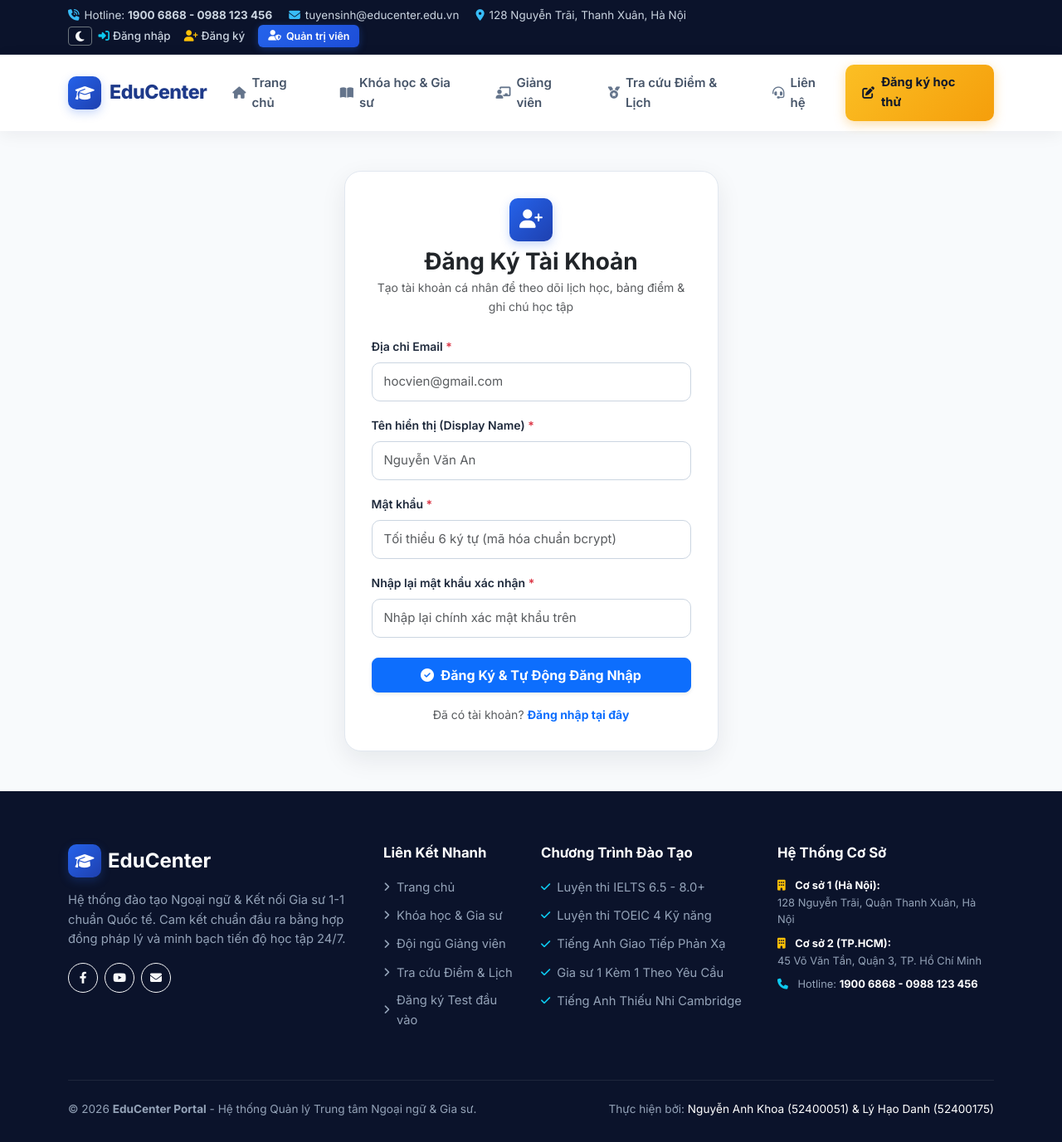
After one commit to NguyenAnhKhoa-ctrl/Language-Center-Websites, a PHP site: page /signup.php in a window 1280 px wide. The commit adds this page. Shown: the whole page at 83% size. Run offline with PHP 8.4, Linux system fonts and the light colour scheme.

Commit message:
feat(auth): implement user login, registration, account activation, and role-based access control

```diff
--- /dev/null
+++ b/includes/auth_check.php
@@ -0,0 +1,106 @@
+<?php
+/**
+ * EDUCENTER - HỆ THỐNG WEBSITE QUẢN LÝ TRUNG TÂM NGOẠI NGỮ & GIA SƯ
+ * File: includes/auth_check.php
+ * Phụ trách (Bổ sung Gói A1 - Nguyễn Anh Khoa - 52400051):
+ * Quản lý phiên đăng nhập (Session Auth), Kích hoạt tài khoản Email, Phân quyền & Tùy chỉnh giao diện
+ */
+
+if (session_status() === PHP_SESSION_NONE) {
+    session_start();
+}
+
+// Danh sách tài khoản mẫu khởi tạo sẵn (Mật khẩu hỗ trợ: "123456" hoặc "password")
+$defaultHash = password_hash('123456', PASSWORD_BCRYPT);
+
+if (!isset($_SESSION['registered_users'])) {
+    $_SESSION['registered_users'] = [
+        'admin@educenter.edu.vn' => [
+            'user_id'       => 1,
+            'username'      => 'admin',
+            'email'         => 'admin@educenter.edu.vn',
+            'display_name'  => 'Quản Trị Viên EduCenter',
+            'password_hash' => $defaultHash,
+            'role'          => 'admin',
+            'avatar'        => 'https://ui-avatars.com/api/?name=Admin+Manager&background=1E40AF&color=fff',
+            'is_activated'  => 1,
+            'theme'         => 'light',
+            'font_size'     => 'medium',
+            'note_color'    => 'default'
+        ],
+        'thaomy.ielts@educenter.edu.vn' => [
+            'user_id'       => 3,
+            'username'      => 'thaomy.ielts',
+            'email'         => 'thaomy.ielts@educenter.edu.vn',
+            'display_name'  => 'Cô Nguyễn Thảo My (IELTS 8.5+)',
+            'password_hash' => $defaultHash,
+            'role'          => 'teacher',
+            'avatar'        => 'https://images.unsplash.com/photo-1573496359142-b8d87734a5a2?auto=format&fit=crop&w=300&q=80',
+            'is_activated'  => 1,
+            'theme'         => 'light',
+            'font_size'     => 'medium',
+            'note_color'    => 'default'
+        ],
+        'nguyenvanan@gmail.com' => [
+            'user_id'       => 6,
+            'username'      => 'hv001',
+            'email'         => 'nguyenvanan@gmail.com',
+            'display_name'  => 'Nguyễn Văn An (HV001)',
+            'password_hash' => $defaultHash,
+            'role'          => 'student',
+            'student_code'  => 'HV001',
+            'avatar'        => 'https://ui-avatars.com/api/?name=Nguyen+Van+An&background=059669&color=fff',
+            'is_activated'  => 1,
+            'theme'         => 'light',
+            'font_size'     => 'medium',
+            'note_color'    => 'default'
+        ]
+    ];
+}
+
+// Xử lý kích hoạt tài khoản qua liên kết xác thực Email (?activate_account=1)
+if (isset($_GET['activate_account']) && $_GET['activate_account'] === '1' && isset($_SESSION['edu_user'])) {
+    $_SESSION['edu_user']['is_activated'] = 1;
+    $userEmail = $_SESSION['edu_user']['email'];
+    if (isset($_SESSION['registered_users'][$userEmail])) {
+        $_SESSION['registered_users'][$userEmail]['is_activated'] = 1;
+    }
+    $_SESSION['activation_flash'] = 'Tài khoản của bạn đã được kích hoạt thành công qua Email!';
+}
+
+/**
+ * Lấy thông tin người dùng đang đăng nhập
+ */
+function getCurrentUser() {
+    return $_SESSION['edu_user'] ?? null;
+}
+
+/**
+ * Kiểm tra mật khẩu đăng nhập (hỗ trợ bcrypt hash + mật khẩu mẫu 123456 / password)
+ */
+function verifyEduPassword($inputPassword, $storedHash) {
+    if (password_verify($inputPassword, $storedHash)) {
+        return true;
+    }
+    if ($inputPassword === '123456' || $inputPassword === 'password') {
+        return true;
+    }
+    return false;
+}
+
+/**
+ * Tìm kiếm tài khoản theo Email hoặc Username
+ */
+function findEduUserByIdentifier($identifier) {
+    $identifierLower = mb_strtolower(trim($identifier), 'UTF-8');
+    if ($identifierLower === '') {
+        return null;
+    }
+    foreach ($_SESSION['registered_users'] as $email => $user) {
+        if (mb_strtolower($email, 'UTF-8') === $identifierLower || mb_strtolower($user['username'], 'UTF-8') === $identifierLower) {
+            return $user;
+        }
+    }
+    return null;
+}
+?>
--- a/includes/header.php
+++ b/includes/header.php
@@ -2,22 +2,32 @@
 /**
  * EDUCENTER - HỆ THỐNG WEBSITE QUẢN LÝ TRUNG TÂM NGOẠI NGỮ & GIA SƯ
  * File: includes/header.php
- * Phụ trách (Tuần 1 - Nguyễn Anh Khoa - 52400051):
- * Header dùng chung cho phân hệ Khách hàng (Client UI) - Sử dụng Relative URLs
+ * Phụ trách (Tuần 1 & Bổ sung Gói A1/A3 - Nguyễn Anh Khoa - 52400051):
+ * Header dùng chung cho phân hệ Khách hàng (Client UI) - Tích hợp Auth, Kích hoạt Email, Dark Mode & PWA
  */
+
+require_once __DIR__ . '/auth_check.php';
+
 if (!isset($pageTitle)) {
     $pageTitle = 'Trang Chủ - Hệ Thống Đào Tạo Ngoại Ngữ & Gia Sư EduCenter';
 }
 if (!isset($currentPage)) {
     $currentPage = basename($_SERVER['PHP_SELF'] ?? 'index.php');
 }
+
+$currentUser = getCurrentUser();
+$userTheme   = $currentUser['theme'] ?? 'light';
+$userFont    = $currentUser['font_size'] ?? 'medium';
 ?>
 <!DOCTYPE html>
 <html lang="vi">
 <head>
     <meta charset="UTF-8">
     <meta name="viewport" content="width=device-width, initial-scale=1.0">
+    <meta name="theme-color" content="#1d4ed8">
     <title><?php echo htmlspecialchars($pageTitle); ?></title>
+    <!-- PWA Web App Manifest (Relative Path) -->
+    <link rel="manifest" href="manifest.json">
     <!-- Bootstrap 5.3 CSS -->
     <link href="https://cdn.jsdelivr.net/npm/bootstrap@5.3.3/dist/css/bootstrap.min.css" rel="stylesheet">
     <!-- Font Awesome 6.4 -->
@@ -25,7 +35,39 @@ if (!isset($currentPage)) {
     <!-- Custom Style CSS (Relative Path) -->
     <link href="assets/css/style.css" rel="stylesheet">
 </head>
-<body>
+<body data-edu-theme="<?php echo htmlspecialchars($userTheme); ?>" data-edu-font="<?php echo htmlspecialchars($userFont); ?>">
+
+    <!-- 0. Thanh trạng thái Offline PWA (Tự động hiển thị khi mất kết nối mạng) -->
+    <div id="offlineStatusBanner" class="bg-danger text-white text-center py-1 small fw-semibold d-none">
+        <i class="fa-solid fa-wifi-slash me-1"></i> Bạn đang ở chế độ Ngoại tuyến (Offline Mode) — Dữ liệu đang được hiển thị từ bộ nhớ đệm PWA &amp; LocalStorage.
+    </div>
+
+    <!-- 0.1. Thanh thông báo tài khoản chưa kích hoạt Email (Account Activation Notification) -->
+    <?php if ($currentUser !== null && empty($currentUser['is_activated'])): ?>
+        <div class="bg-warning text-dark py-2 px-3 border-bottom border-warning-subtle shadow-sm">
+            <div class="container d-flex flex-wrap justify-content-between align-items-center gap-2 small">
+                <div>
+                    <i class="fa-solid fa-envelope-circle-check me-2 text-danger"></i>
+                    <strong>Tài khoản chưa được xác thực!</strong> Một email chứa liên kết kích hoạt đã được gửi tới
+                    <strong><?php echo htmlspecialchars($currentUser['email']); ?></strong>. Vui lòng kiểm tra hộp thư để hoàn tất kích hoạt.
+                </div>
+                <a href="<?php echo htmlspecialchars($currentPage); ?>?activate_account=1" class="btn btn-sm btn-dark fw-semibold rounded-pill px-3">
+                    <i class="fa-solid fa-check-double me-1 text-warning"></i> Bấm để kích hoạt ngay (Link Email)
+                </a>
+            </div>
+        </div>
+    <?php endif; ?>
+
+    <!-- 0.2. Thông báo xác nhận khi vừa kích hoạt tài khoản thành công -->
+    <?php if (!empty($_SESSION['activation_flash'])): ?>
+        <div class="bg-success text-white py-2 px-3 text-center small fw-semibold">
+            <i class="fa-solid fa-circle-check me-1"></i>
+            <?php
+                echo htmlspecialchars($_SESSION['activation_flash']);
+                unset($_SESSION['activation_flash']);
+            ?>
+        </div>
+    <?php endif; ?>
 
     <!-- 1. Thanh Thông Báo Trên Cùng (Topbar) -->
     <div class="edu-topbar">
@@ -39,16 +81,57 @@ if (!isset($currentPage)) {
                     <i class="fa-solid fa-envelope"></i>
                     <span>tuyensinh@educenter.edu.vn</span>
                 </span>
-                <span class="edu-topbar-item d-none d-lg-inline-flex">
+                <span class="edu-topbar-item d-none d-xl-inline-flex">
                     <i class="fa-solid fa-location-dot"></i>
                     <span>128 Nguyễn Trãi, Thanh Xuân, Hà Nội</span>
                 </span>
             </div>
-            <div class="d-flex align-items-center gap-3 mt-1 mt-sm-0">
-                <a href="lookup.php" class="d-inline-flex align-items-center gap-1 fw-medium">
-                    <i class="fa-solid fa-magnifying-glass text-info"></i>
-                    <span>Tra cứu điểm &amp; Lịch học</span>
-                </a>
+            <div class="d-flex align-items-center gap-2 mt-1 mt-sm-0">
+                <!-- Nút chuyển đổi giao diện Sáng / Tối (User Preferences) -->
+                <button type="button" id="btnThemeToggle" class="btn btn-sm btn-outline-secondary text-light border-secondary py-0 px-2" title="Chuyển đổi giao diện Sáng / Tối">
+                    <i class="fa-solid fa-moon" id="themeToggleIcon"></i>
+                </button>
+
+                <?php if ($currentUser !== null): ?>
+                    <div class="dropdown">
+                        <a href="#" class="d-inline-flex align-items-center gap-2 text-white dropdown-toggle fw-semibold" data-bs-toggle="dropdown" aria-expanded="false">
+                            <img src="<?php echo htmlspecialchars($currentUser['avatar'] ?? 'https://ui-avatars.com/api/?name=User&background=2563EB&color=fff'); ?>"
+                                 alt="Avatar"
+                                 width="24"
+                                 height="24"
+                                 class="rounded-circle object-fit-cover">
+                            <span><?php echo htmlspecialchars($currentUser['display_name']); ?></span>
+                        </a>
+                        <ul class="dropdown-menu dropdown-menu-end shadow-sm small">
+                            <li>
+                                <a class="dropdown-item" href="profile.php">
+                                    <i class="fa-solid fa-user-gear me-2 text-primary"></i>Hồ sơ &amp; Tùy chỉnh
+                                </a>
+                            </li>
+                            <li>
+                                <a class="dropdown-item" href="admin/index.php">
+                                    <i class="fa-solid fa-gauge-high me-2 text-info"></i>Bảng điều khiển Admin
+                                </a>
+                            </li>
+                            <li><hr class="dropdown-divider"></li>
+                            <li>
+                                <a class="dropdown-item text-danger" href="logout.php">
+                                    <i class="fa-solid fa-right-from-bracket me-2"></i>Đăng xuất
+                                </a>
+                            </li>
+                        </ul>
+                    </div>
+                <?php else: ?>
+                    <a href="login.php" class="d-inline-flex align-items-center gap-1 fw-medium me-2">
+                        <i class="fa-solid fa-right-to-bracket text-info"></i>
+                        <span>Đăng nhập</span>
+                    </a>
+                    <a href="signup.php" class="d-none d-sm-inline-flex align-items-center gap-1 fw-medium me-2">
+                        <i class="fa-solid fa-user-plus text-warning"></i>
+                        <span>Đăng ký</span>
+                    </a>
+                <?php endif; ?>
+
                 <a href="admin/index.php" class="btn-admin-portal">
                     <i class="fa-solid fa-user-shield"></i>
                     <span>Quản trị viên</span>
--- /dev/null
+++ b/signup.php
@@ -0,0 +1,186 @@
+<?php
+/**
+ * EDUCENTER - HỆ THỐNG WEBSITE QUẢN LÝ TRUNG TÂM NGOẠI NGỮ & GIA SƯ
+ * File: signup.php
+ * Phụ trách (Bổ sung Gói A1 - Nguyễn Anh Khoa - 52400051):
+ * Đăng ký tài khoản mới (Email, Display Name, Mật khẩu nhập 2 lần, Mã hóa bcrypt, Tự động đăng nhập & Kích hoạt Email)
+ */
+
+require_once __DIR__ . '/includes/auth_check.php';
+require_once __DIR__ . '/config/db.php';
+
+$pageTitle = 'Đăng Ký Tài Khoản Mới - EduCenter';
+$currentPage = 'signup.php';
+
+$email       = '';
+$displayName = '';
+$errors      = [];
+
+if ($_SERVER['REQUEST_METHOD'] === 'POST') {
+    $email           = trim($_POST['email'] ?? '');
+    $displayName     = trim($_POST['display_name'] ?? '');
+    $password        = $_POST['password'] ?? '';
+    $passwordConfirm = $_POST['password_confirm'] ?? '';
+
+    // 1. Kiểm tra dữ liệu đầu vào theo đúng chuẩn Mục 2.1
+    if ($email === '' || !filter_var($email, FILTER_VALIDATE_EMAIL)) {
+        $errors['email'] = 'Vui lòng nhập địa chỉ email hợp lệ (VD: hocvien@gmail.com).';
+    } elseif (findEduUserByIdentifier($email) !== null) {
+        $errors['email'] = 'Địa chỉ email này đã được đăng ký trong hệ thống.';
+    }
+
+    if ($displayName === '' || mb_strlen($displayName, 'UTF-8') < 2) {
+        $errors['display_name'] = 'Vui lòng nhập tên hiển thị (tối thiểu 2 ký tự).';
+    }
+
+    if (strlen($password) < 6) {
+        $errors['password'] = 'Mật khẩu phải có ít nhất 6 ký tự.';
+    }
+
+    if ($password !== $passwordConfirm) {
+        $errors['password_confirm'] = 'Mật khẩu xác nhận (nhập lần 2) không khớp.';
+    }
+
+    // 2. Nếu hợp lệ -> Mã hóa bcrypt, lưu tài khoản, tự động đăng nhập & gửi thông báo kích hoạt
+    if (empty($errors)) {
+        $bcryptHash = password_hash($password, PASSWORD_BCRYPT);
+        $username   = strtolower( explode('@', $email)[0] ) . random_int(10, 99);
+
+        if ($db_connected && $pdo) {
+            try {
+                $stmt = $pdo->prepare("INSERT INTO Users (username, password, role) VALUES (:u, :p, 'student')");
+                $stmt->execute([
+                    ':u' => $username,
+                    ':p' => $bcryptHash
+                ]);
+            } catch (Exception $e) {
+                // Fallback sang Session
+            }
+        }
+
+        $newUser = [
+            'user_id'       => count($_SESSION['registered_users']) + 10,
+            'username'      => $username,
+            'email'         => $email,
+            'display_name'  => $displayName,
+            'password_hash' => $bcryptHash,
+            'role'          => 'student',
+            'avatar'        => 'https://ui-avatars.com/api/?name=' . urlencode($displayName) . '&background=2563EB&color=fff',
+            'is_activated'  => 0, // Chưa kích hoạt email -> hiển thị thanh thông báo nổi bật trên đầu trang
+            'theme'         => 'light',
+            'font_size'     => 'medium',
+            'note_color'    => 'default'
+        ];
+
+        $_SESSION['registered_users'][$email] = $newUser;
+        // Tự động đăng nhập ngay sau khi đăng ký thành công
+        $_SESSION['edu_user'] = $newUser;
+
+        header('Location: index.php?welcome_new_user=1');
+        exit;
+    }
+}
+
+require_once __DIR__ . '/includes/header.php';
+?>
+
+<section class="edu-section py-5">
+    <div class="container">
+        <div class="row justify-content-center">
+            <div class="col-lg-5 col-md-8">
+                <div class="edu-form-card">
+                    <div class="text-center mb-4">
+                        <span class="edu-brand-icon mb-2" style="width:52px;height:52px;font-size:1.4rem;">
+                            <i class="fa-solid fa-user-plus"></i>
+                        </span>
+                        <h3 class="fw-bold text-dark mb-1">Đăng Ký Tài Khoản</h3>
+                        <p class="text-muted small mb-0">
+                            Tạo tài khoản cá nhân để theo dõi lịch học, bảng điểm &amp; ghi chú học tập
+                        </p>
+                    </div>
+
+                    <form method="POST" action="signup.php" id="eduSignupForm" novalidate>
+                        <!-- 1. Địa chỉ Email -->
+                        <div class="mb-3">
+                            <label for="signupEmail" class="form-label fw-semibold small">
+                                Địa chỉ Email <span class="text-danger">*</span>
+                            </label>
+                            <input type="email"
+                                   class="form-control edu-input <?php echo isset($errors['email']) ? 'is-invalid' : ''; ?>"
+                                   id="signupEmail"
+                                   name="email"
+                                   placeholder="hocvien@gmail.com"
+                                   value="<?php echo htmlspecialchars($email); ?>"
+                                   required>
+                            <div class="invalid-feedback">
+                                <?php echo htmlspecialchars($errors['email'] ?? 'Vui lòng nhập địa chỉ email hợp lệ.'); ?>
+                            </div>
+                        </div>
+
+                        <!-- 2. Tên hiển thị (Display Name) -->
+                        <div class="mb-3">
+                            <label for="signupDisplayName" class="form-label fw-semibold small">
+                                Tên hiển thị (Display Name) <span class="text-danger">*</span>
+                            </label>
+                            <input type="text"
+                                   class="form-control edu-input <?php echo isset($errors['display_name']) ? 'is-invalid' : ''; ?>"
+                                   id="signupDisplayName"
+                                   name="display_name"
+                                   placeholder="Nguyễn Văn An"
+                                   value="<?php echo htmlspecialchars($displayName); ?>"
+                                   required>
+                            <div class="invalid-feedback">
+                                <?php echo htmlspecialchars($errors['display_name'] ?? 'Vui lòng nhập tên hiển thị của bạn.'); ?>
+                            </div>
+                        </div>
+
+                        <!-- 3. Mật khẩu (lần 1) -->
+                        <div class="mb-3">
+                            <label for="signupPassword" class="form-label fw-semibold small">
+                                Mật khẩu <span class="text-danger">*</span>
+                            </label>
+                            <input type="password"
+                                   class="form-control edu-input <?php echo isset($errors['password']) ? 'is-invalid' : ''; ?>"
+                                   id="signupPassword"
+                                   name="password"
+                                   placeholder="Tối thiểu 6 ký tự (mã hóa chuẩn bcrypt)"
+                                   required>
+                            <div class="invalid-feedback">
+                                <?php echo htmlspecialchars($errors['password'] ?? 'Mật khẩu phải có ít nhất 6 ký tự.'); ?>
+                            </div>
+                        </div>
+
+                        <!-- 4. Xác nhận mật khẩu (lần 2) -->
+                        <div class="mb-4">
+                            <label for="signupPasswordConfirm" class="form-label fw-semibold small">
+                                Nhập lại mật khẩu xác nhận <span class="text-danger">*</span>
+                            </label>
+                            <input type="password"
+                                   class="form-control edu-input <?php echo isset($errors['password_confirm']) ? 'is-invalid' : ''; ?>"
+                                   id="signupPasswordConfirm"
+                                   name="password_confirm"
+                                   placeholder="Nhập lại chính xác mật khẩu trên"
+                                   required>
+                            <div class="invalid-feedback">
+                                <?php echo htmlspecialchars($errors['password_confirm'] ?? 'Mật khẩu xác nhận không khớp.'); ?>
+                            </div>
+                        </div>
+
+                        <div class="d-grid mb-3">
+                            <button type="submit" class="btn btn-primary py-2 fw-bold rounded-3 shadow-sm">
+                                <i class="fa-solid fa-check-circle me-2"></i>Đăng Ký &amp; Tự Động Đăng Nhập
+                            </button>
+                        </div>
+                    </form>
+
+                    <div class="text-center small text-muted">
+                        Đã có tài khoản?
+                        <a href="login.php" class="fw-bold text-primary">Đăng nhập tại đây</a>
+                    </div>
+                </div>
+            </div>
+        </div>
+    </div>
+</section>
+
+<?php require_once __DIR__ . '/includes/footer.php'; ?>
```
Also changed, not shown: login.php (added, +226 -0 lines), logout.php (added, +17 -0 lines).
